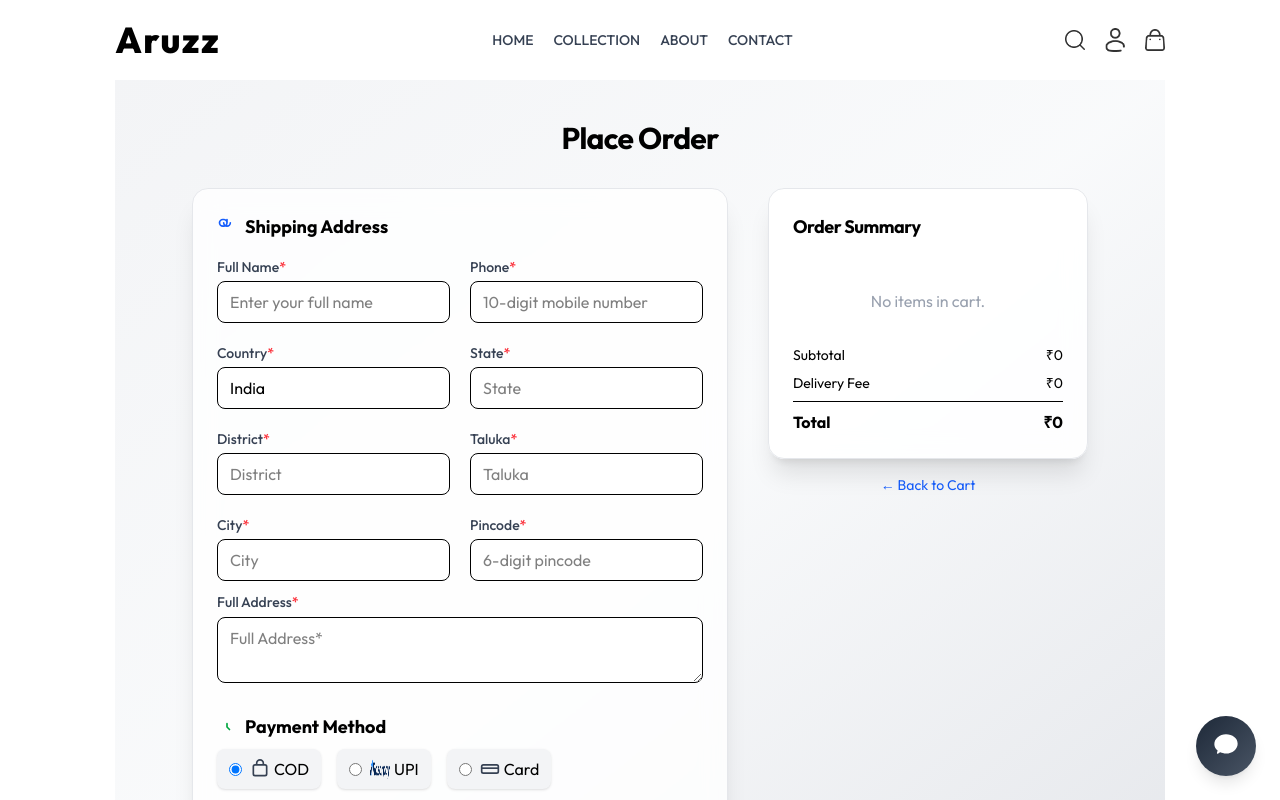
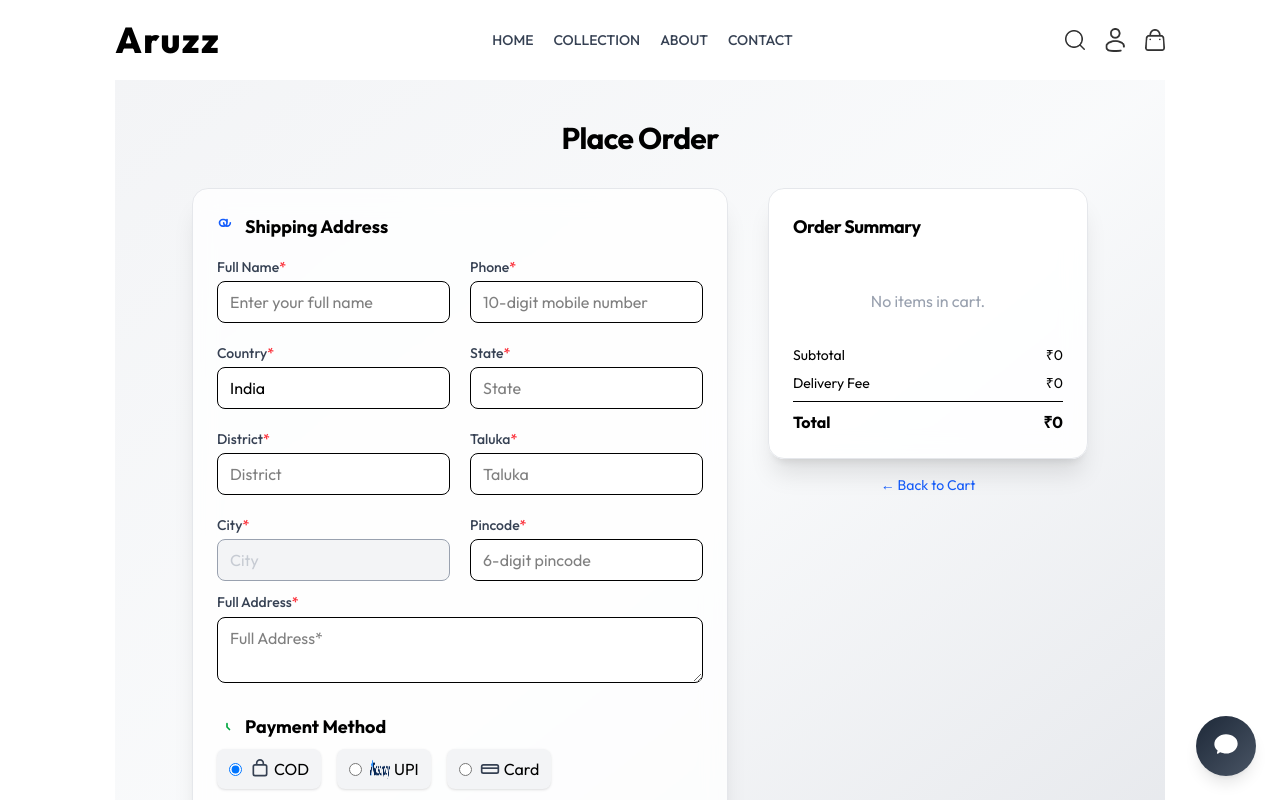
Before and after one commit to Aditya11022005/Ecommarce-frontend, a React (Vite) app: page /place-order in a window 1280 px wide. Shown: the top 800 px of the page. Built offline with nearby package versions, Linux system fonts and the light colour scheme; a web font is replaced by a local one.

Commit message:
final ui is redy

```diff
--- a/src/pages/PlaceOrder.jsx
+++ b/src/pages/PlaceOrder.jsx
@@ -146,7 +146,7 @@ const PlaceOrder = () => {
               </div>
               <div className="flex flex-col gap-1">
                 <label htmlFor="city" className="text-sm font-medium text-gray-700">City<span className="text-red-500">*</span></label>
-                <input id="city" name="city" value={form.city} onChange={handleChange} className="border rounded-lg px-3 py-2 focus:ring-2 focus:ring-blue-500 outline-none bg-white/90" placeholder="City" autoComplete="address-level3" required />
+                <input id="city" name="city" value={form.city} onChange={handleChange} className="border rounded-lg px-3 py-2 focus:ring-2 focus:ring-blue-500 outline-none bg-white/90 disabled:bg-gray-100 disabled:text-gray-400" placeholder="City" autoComplete="address-level3" required disabled />
               </div>
               <div className="flex flex-col gap-1">
                 <label htmlFor="pincode" className="text-sm font-medium text-gray-700">Pincode<span className="text-red-500">*</span></label>
```
